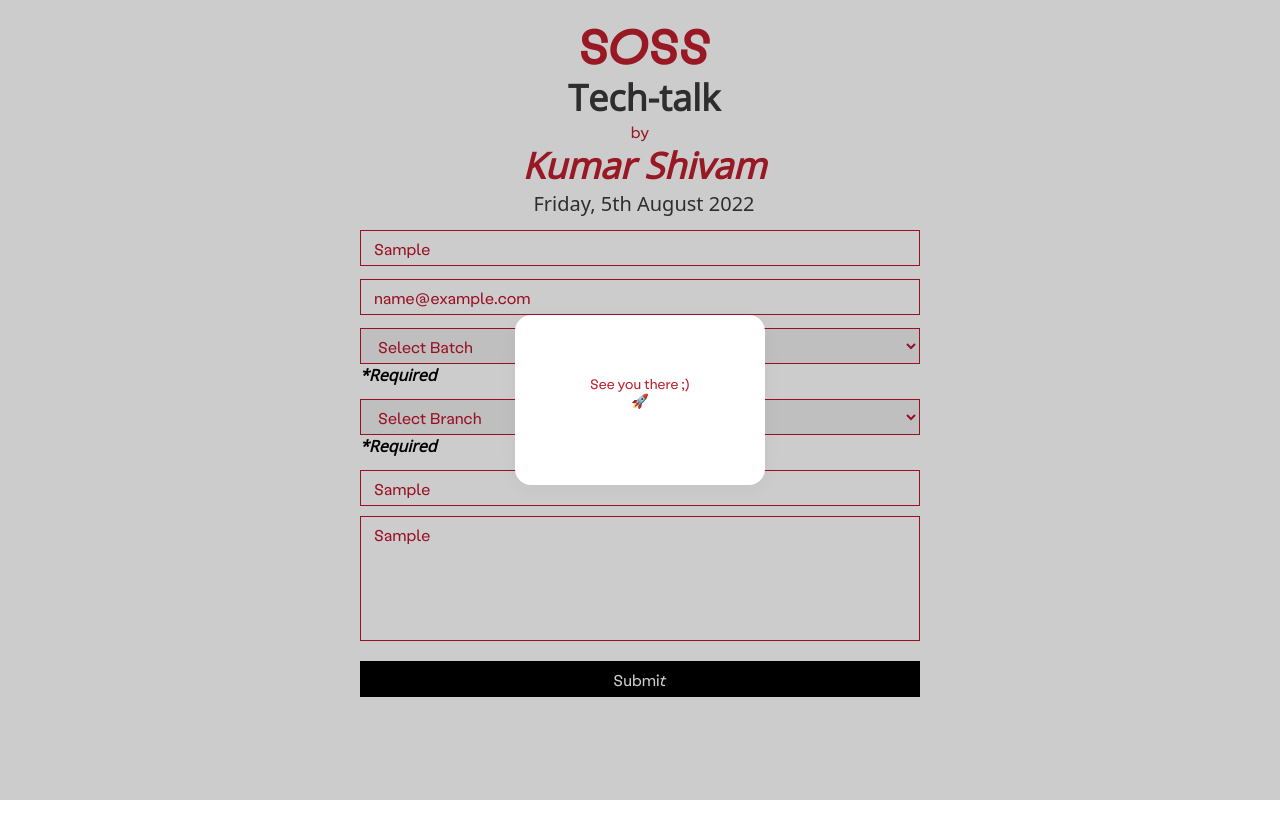
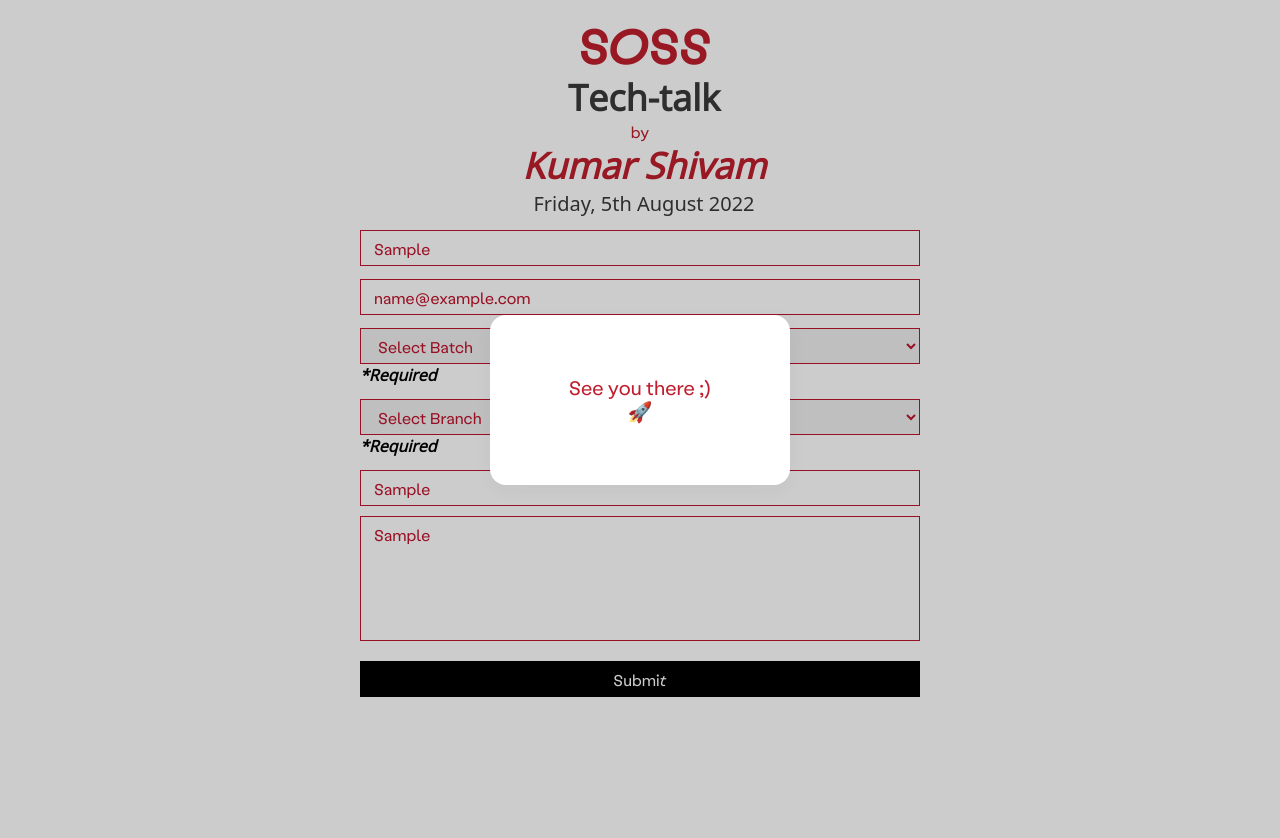
Before and after one commit to OSS-Symbiosis/funky_forms, a React (Create React App) app: page / in a window 1280 px wide. Both pictures are taken after typing "Sample", "name@example.com", "Sample", "Sample" into the empty fields and a click on the button "Submit". Shown: the top 838 px of the page. Before the commit the page ends 800 px from the top, so only its background shows below. Built offline with nearby package versions, Linux system fonts and the light colour scheme.

Commit message:
modal width changes

```diff
--- a/src/styles/modal.css
+++ b/src/styles/modal.css
@@ -9,11 +9,12 @@ body{
 .darkBG {
     background-color: rgba(0, 0, 0, 0.2);
     width: 120vw;
-    height: 100vh;
+    height: 120vh;
     z-index: 0;
     top: 50%;
     left: 50%;
     transform: translate(-50%, -50%);
+    overflow: hidden;
     position: absolute;
   }
 
@@ -25,7 +26,7 @@ body{
   }
 
   .modal {
-    width: 250px;
+    width: 300px;
     height: 170px;
     background: white;
     /* color: white; */
@@ -38,7 +39,7 @@ body{
   .modalContent {
     color : #BE1E2D;
     padding: 60px;
-    font-size: 14px;
+    font-size: 20px;
     color: #BE1E2D;
     text-align: center;
   }
```
